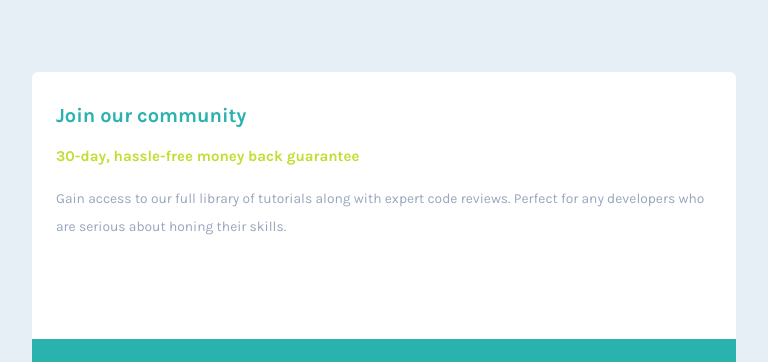
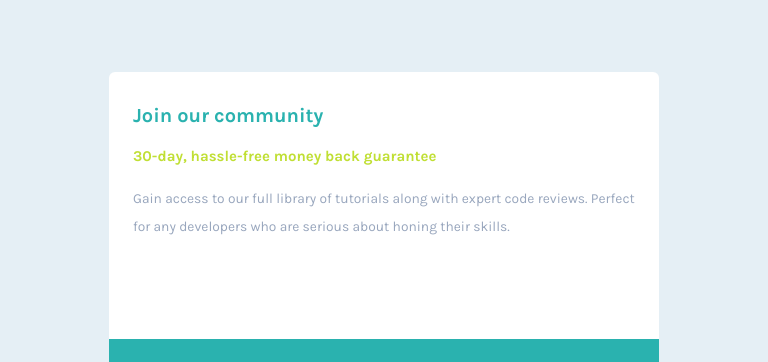
Before and after one commit to DeusMalsith/Frontend-Mentor-single-price-grid-component, a plain HTML site: page index.html in a window 768 px wide. Shown: the top 362 px of the page. Drawn offline with Linux system fonts and the light colour scheme.

Commit message:
Added tablet size

```diff
--- a/css/style.css
+++ b/css/style.css
@@ -123,6 +123,7 @@ footer {
 @media screen and (max-width: 1023px) {
   .main-container {
     margin: 7.2rem 3.2rem;
+    max-width: 55rem;
   }
 
   .container-1 {
@@ -142,6 +143,12 @@ footer {
     min-height: 22.7rem;
     border-bottom-left-radius: 6px;
     border-bottom-right-radius: 6px;
+  }
+}
+
+@media screen and (min-width: 555px) and (max-width: 1023px) {
+  .main-container {
+    margin: 7.2rem auto;
   }
 }
 
```
